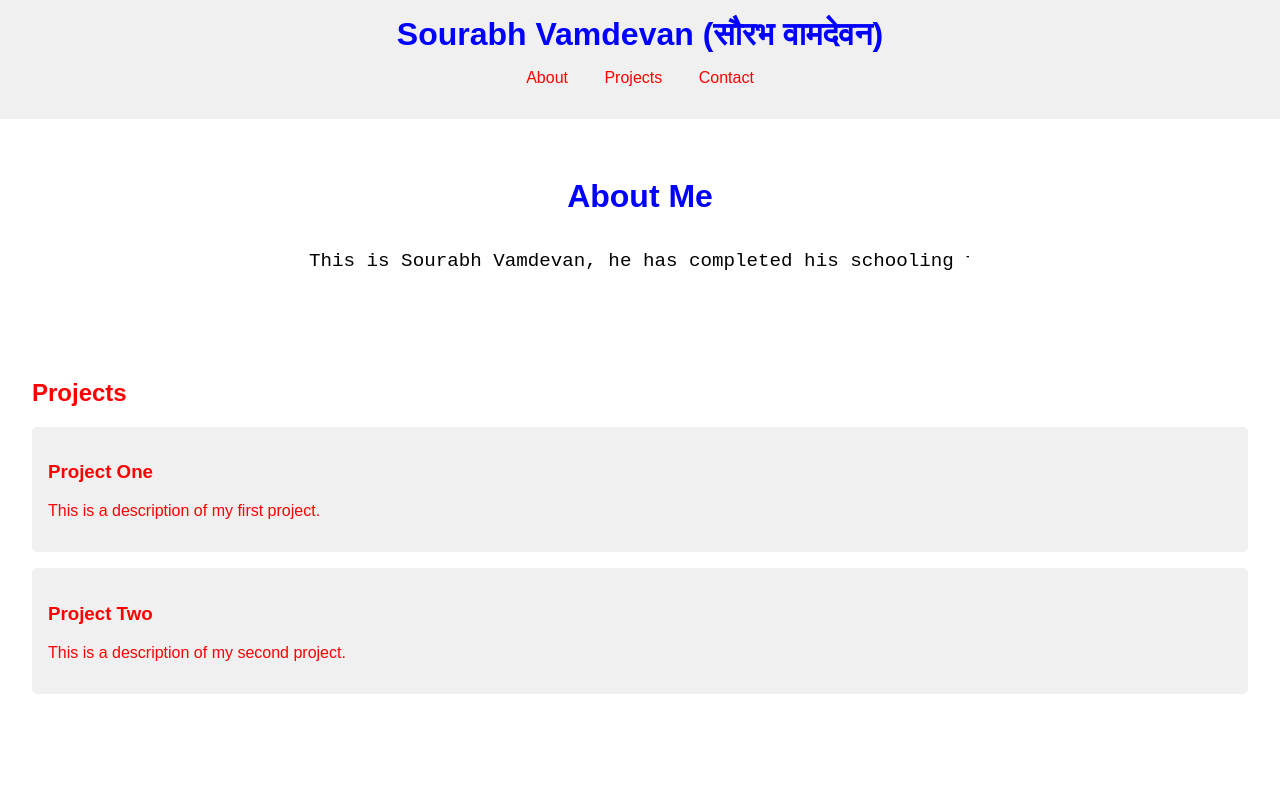
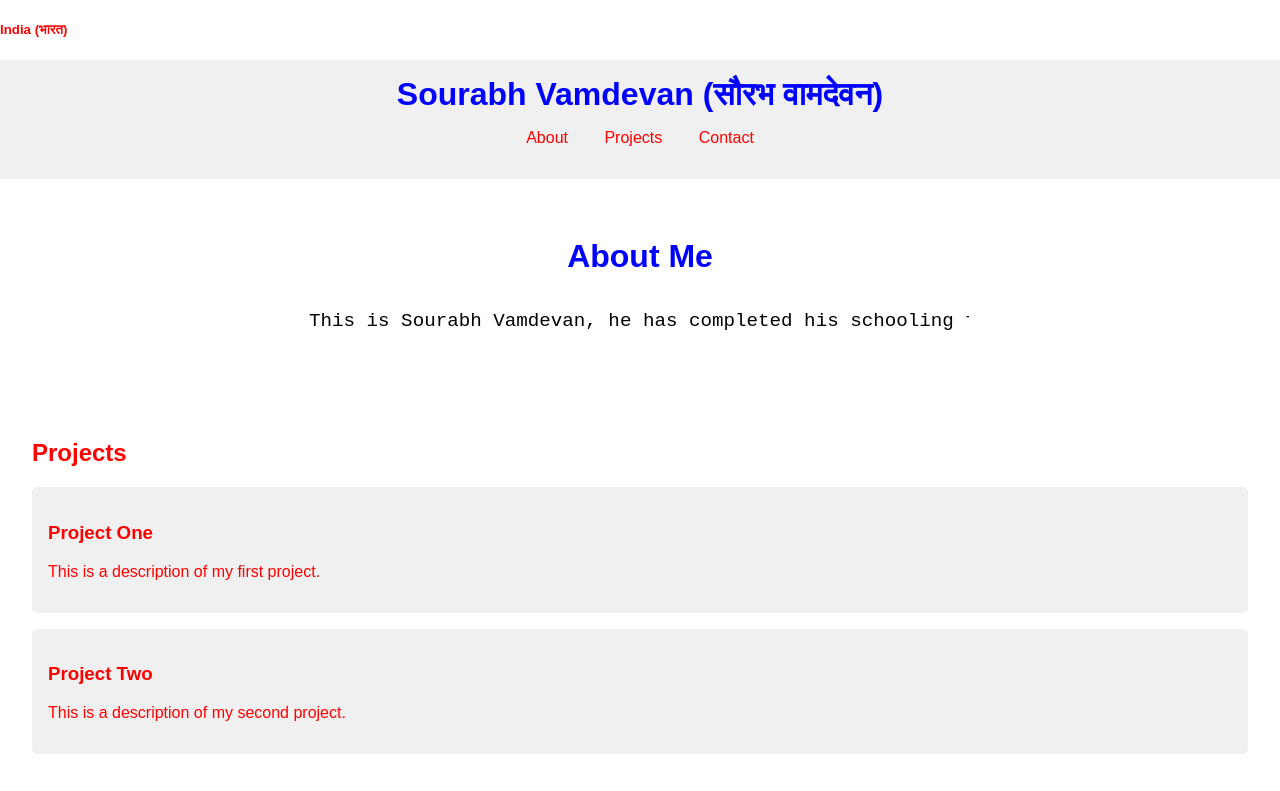
Before and after one commit to sourabhvamdevan/sv2, a plain HTML site: page index.html in a window 1280 px wide. Shown: the top 791 px of the page. Drawn offline with Linux system fonts and the light colour scheme; a script that the page names is missing.

Commit message:
Update index.html

```diff
--- a/index.html
+++ b/index.html
@@ -4,6 +4,7 @@
     <meta charset="UTF-8">
     <meta name="viewport" content="width=device-width, initial-scale=1.0">
     <title>Sourabh Vamdevan (सौरभ वामदेवन)</title>
+    <h5><centre>India (भारत)</centre> </h5>
     <link rel="stylesheet" href="style.css">
 </head>
 <body>
```
